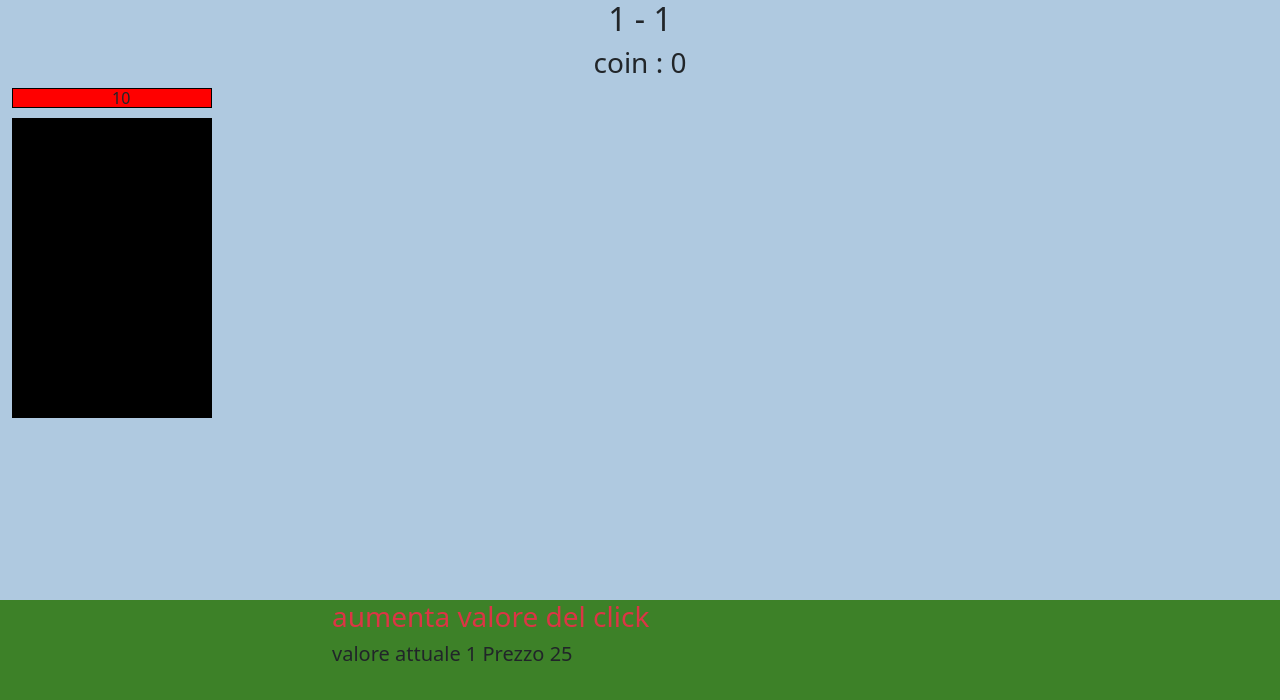
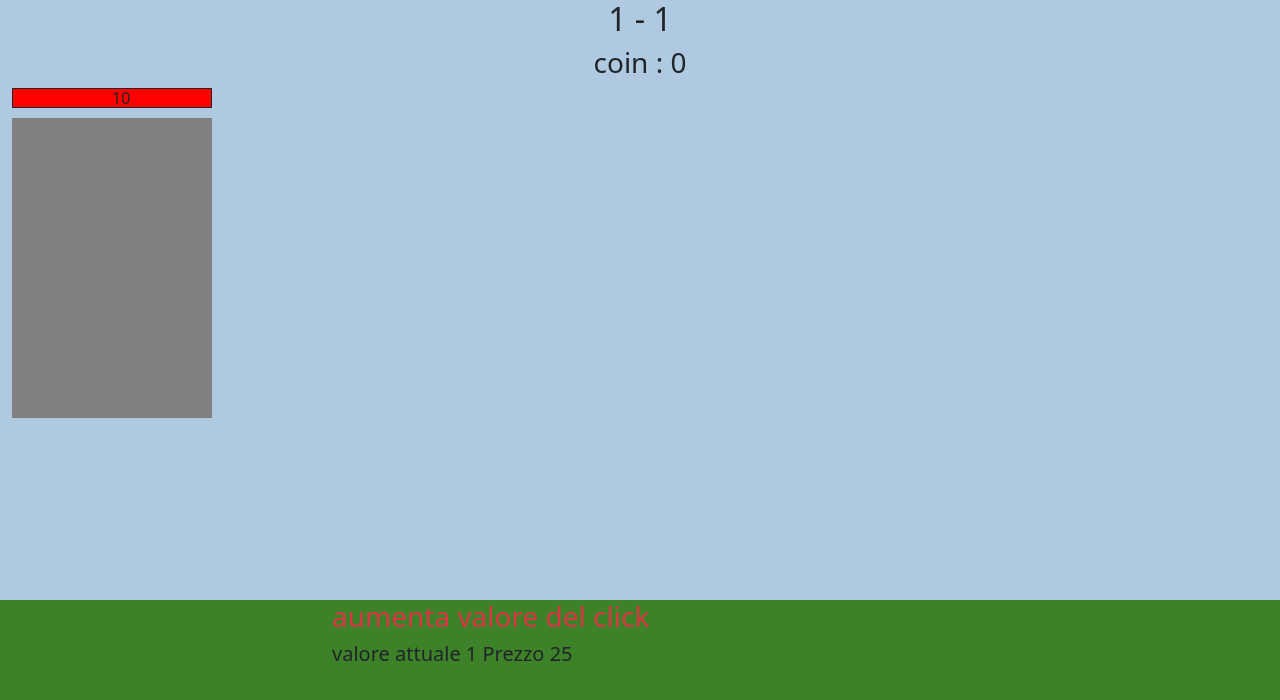
Before and after one commit to LeonardoRinaldi92/provaG, a Vue app: page / in a window 1280 px wide. Shown: the top 700 px of the page. Built offline with nearby package versions, Linux system fonts and the light colour scheme.

Commit message:
cambio colore

```diff
--- a/src/components/Enemy.vue
+++ b/src/components/Enemy.vue
@@ -13,6 +13,13 @@ export default {
             return {
                 width: `${percentage}%`
             };
+        },
+        isBoss(){
+            if (store.ActualStage === 10) {
+                return 'Boss'
+            }else {
+                return  'NoBoss'
+            }
         }
     }
 }
@@ -20,7 +27,7 @@ export default {
 
 <template>
     <div>
-        <div style="width: 200px; margin-bottom: 10px; height: 20px; border: 1px solid black; position: relative;">
+        <div style="width: 200px; margin-bottom: 10px; height: 20px; border: 1px solid; position: relative;"  >
             <div style="position: absolute; left: 50%; z-index: 3; top: 1px; font-size: 16px; line-height: 16px; height: 16px;">
                 {{ store.enemyLife }}
 
@@ -29,8 +36,21 @@ export default {
 
             </div>
         </div>
-        <div style="height:300px;width: 200px; background-color: black;">
+        <div style="height:300px;width: 200px;" :class="isBoss">
 
         </div>
     </div>
 </template>
+
+<style lang="scss" scoped>
+
+.Boss{
+
+    background-color: black;
+}
+
+.NoBoss {
+    background-color: grey;
+}
+
+</style>
```
